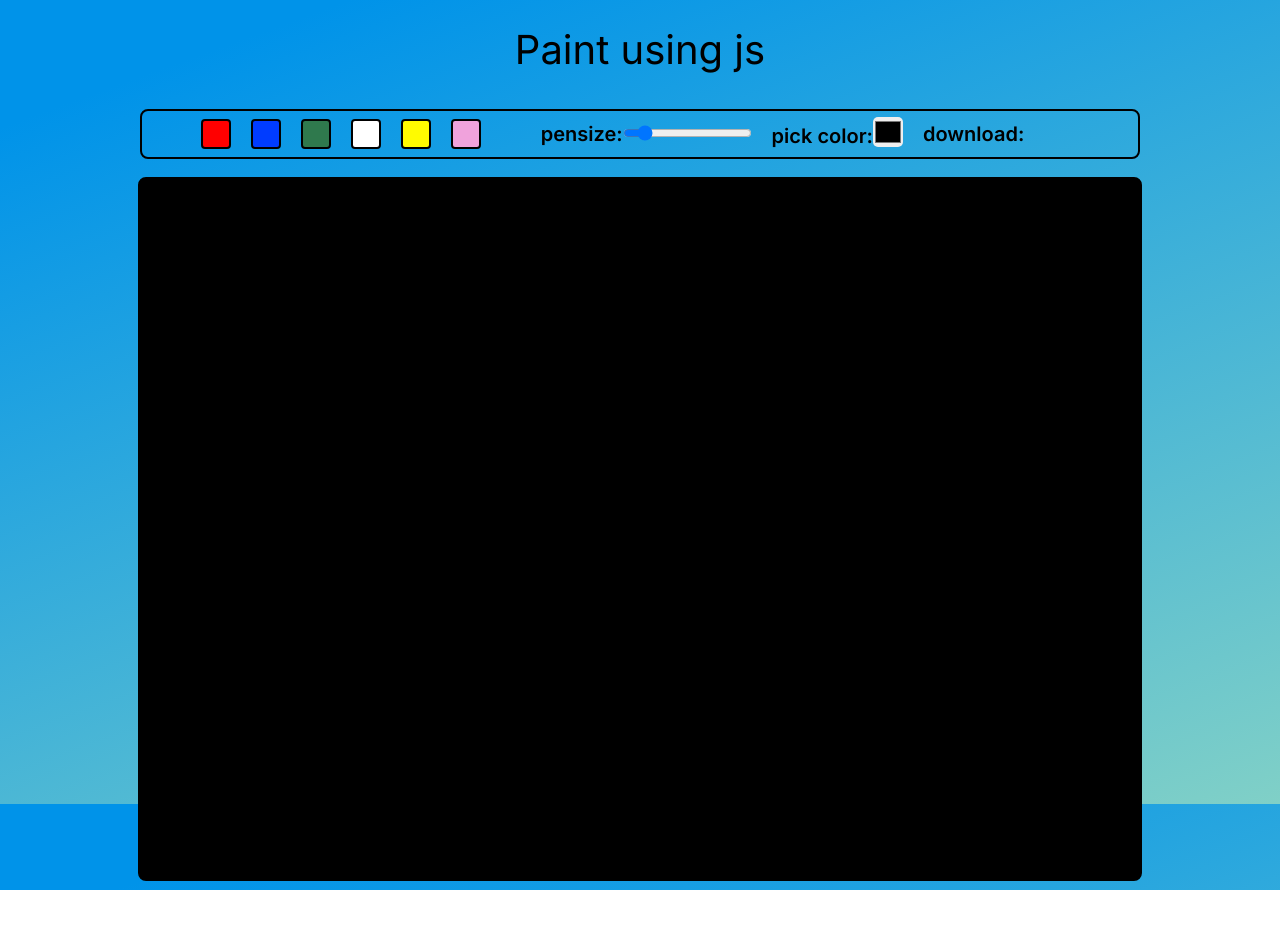
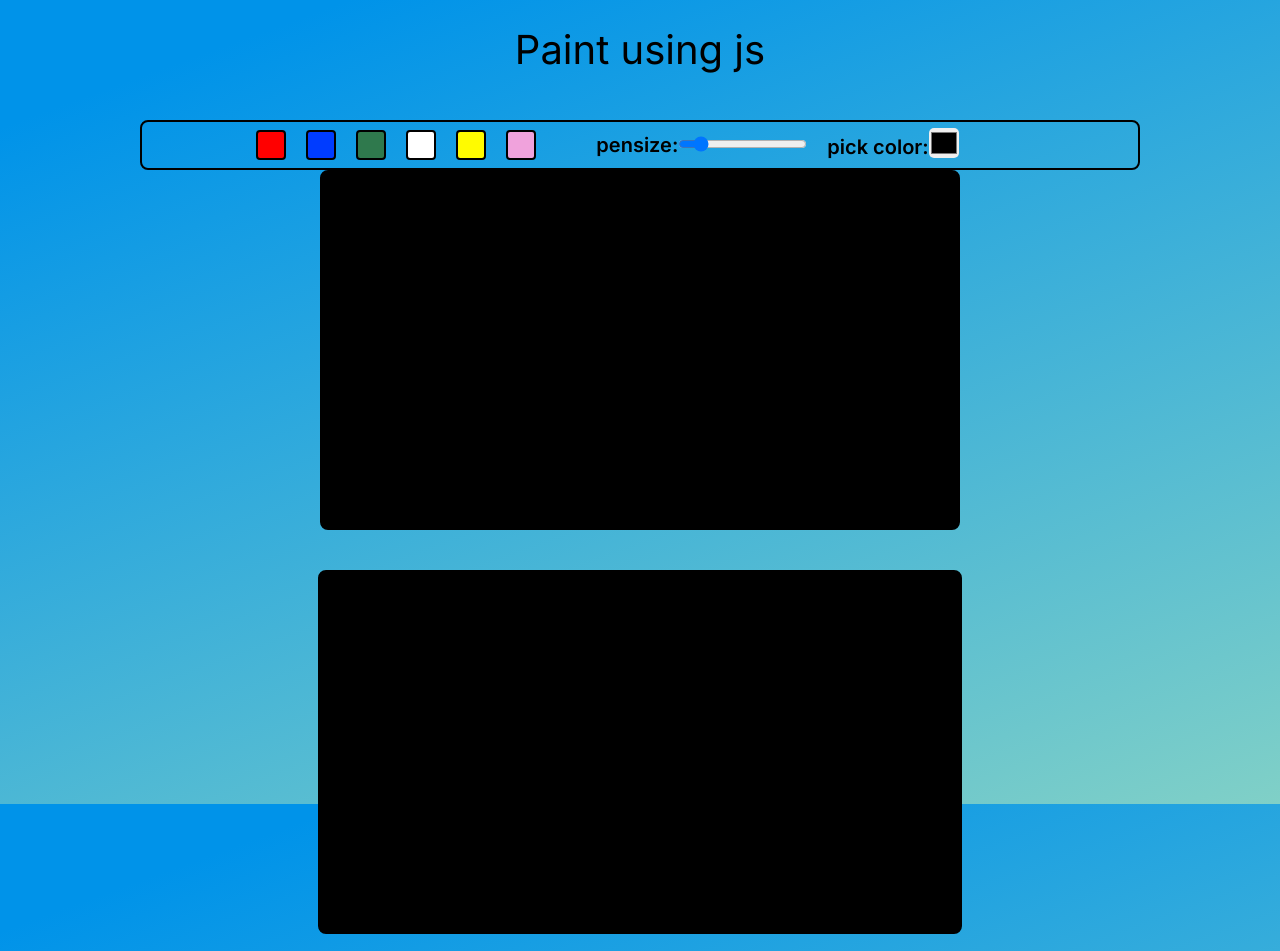
Before and after one commit to Nishu0/Bob_Ross_V2, a Next.js app: page /paint in a window 1280 px wide. Shown: the top 951 px of the page. Before the commit the page ends 890 px from the top, so only its background shows below. Built offline with nearby package versions, Linux system fonts and the light colour scheme.

Commit message:
Video and Canvas

```diff
--- a/app/globals.css
+++ b/app/globals.css
@@ -2,7 +2,7 @@
 @tailwind components;
 @tailwind utilities;
 
-
+/* Add this CSS to your existing styles */
 body {
   width: 100%;
   height: 98vh;
@@ -12,29 +12,62 @@ body {
   font-family: "Poppins", sans-serif;
   background-image: linear-gradient(160deg, #0093e9 10%, #80d0c7 100%);
 }
-#canvas {
-  border: 2px solid #000;
-  border-radius: 8px;
-  background-color: rgb(0, 0, 0);
-}
+
 .title {
   text-align: center;
   margin-bottom: 20px;
   margin-top: 20px;
   font-size: 40px;
 }
-h2 {
-  text-align: center;
+
+#youtube-player {
+  height: 360px;
+  width: 640px;
+  margin-bottom: 20px;
+  border: 2px solid #000;
+  border-radius: 8px;
+  background-color: #000;
 }
+
+#canvas {
+  border: 2px solid #000;
+  border-radius: 8px;
+  background-color: #000;
+  max-width: 640px; /* Adjust this value based on your preference */
+  max-height: 360px; /* Adjust this value based on your preference */
+}
+
+.youtube-wrapper {
+  display: flex;
+  align-items: center;
+  justify-content: center;
+  margin-bottom: 20px; /* Add margin to separate from colors wrapper */
+}
+
+.colors-wrapper {
+  display: flex;
+  flex-direction: column;
+  align-items: center;
+  justify-content: center;
+}
+
+.canvas-wrapper {
+  display: flex;
+  align-items: center;
+  justify-content: center;
+}
+
 #wrapper {
   display: flex;
+  flex-direction: column; /* Stack elements vertically */
   align-items: center;
-  justify-content: space-around;
-  flex-direction: column;
-  width: 1250px;
-  height: 790px;
+  width: 100%; /* Take up the full width of the screen */
+  height: 100%; /* Take up the full height of the screen */
   margin: auto;
+  padding: 20px; /* Add some padding for better appearance */
+  box-sizing: border-box; /* Include padding in the width and height calculation */
 }
+
 .tools {
   width: 1000px;
   height: 50px;
@@ -44,6 +77,7 @@ h2 {
   justify-content: space-around;
   align-items: center;
 }
+
 .all-color {
   margin-left: -45px;
   display: flex;
@@ -52,38 +86,53 @@ h2 {
   list-style: none;
   gap: 20px;
 }
-#pick-color{
-	/* border: 1px solid black; */
+
+#pick-color {
+  /* border: 1px solid black; */
   border-radius: 5px;
-	width: 30px;
-	height: 30px;
+  width: 30px;
+  height: 30px;
 }
+
 label {
   font-size: 20px;
   font-weight: 600;
 }
-.color ,#eraser,#trash{
+
+.color,
+#eraser,
+#trash {
   width: 30px;
   height: 30px;
   border-radius: 4px;
   border: 2px solid #000;
 }
-.color:hover ,#eraser:hover ,#trash:hover{
+
+.color:hover,
+#eraser:hover,
+#trash:hover {
   border: 2px solid rgb(255, 255, 255);
 }
+
 .color-1 {
   background-color: rgb(255, 0, 0);
-}.color-2 {
+}
+.color-2 {
   background-color: rgb(0, 60, 255);
-}.color-3 {
+}
+.color-3 {
   background-color: rgb(47, 121, 77);
-}.color-4 {
+}
+.color-4 {
   background-color: rgb(255, 255, 255);
-}.color-5 {
+}
+.color-5 {
   background-color: rgb(255, 251, 0);
-}.color-6 {
+}
+.color-6 {
   background-color: rgb(240, 162, 220);
 }
+
 .fa-1x {
   color: rgb(90, 90, 90);
   position: relative;
@@ -91,35 +140,67 @@ label {
   right: -5px;
   color: rgb(0, 0, 0);
 }
+
 a .fa-solid {
   color: rgb(29, 29, 29);
   margin-left: 10px;
 }
+
 a .fa-solid:hover {
   color: white;
 }
+
 .active {
   transform: scale(1.2);
 }
+
 .links {
   text-decoration: none;
 }
+
 .fa-brands:hover {
   color: white;
 }
+
 .fa-github-square {
   margin-left: -12px;
 }
+
 .link {
   margin-top: -30px;
   text-align: center;
 }
+
 h3 {
   text-align: center;
   margin-top: 5px;
 }
-@media (max-width:1250px) {
-  #wrapper{
-    width: 1000px;
+
+@media (max-width: 1250px) {
+  #wrapper {
+    flex-direction: column; /* Stack elements vertically on smaller screens */
+    height: auto; /* Allow the container to adjust its height based on content */
+  }
+
+  #youtube-player,
+  #canvas {
+    width: 100%; /* Take up the full width on smaller screens */
+    max-width: none; /* Remove the maximum width for responsive behavior */
+    height: 300px; /* Adjust the height as needed for smaller screens */
   }
 }
+
+.download-button {
+  background-color: transparent;
+  border: none;
+  cursor: pointer;
+  padding: 0;
+}
+
+.download-button i {
+  color: black; /* Set the color for the download icon */
+}
+
+.download-button:hover i {
+  color: white; /* Set the color for the download icon on hover */
+}
--- a/app/paint/page.jsx
+++ b/app/paint/page.jsx
@@ -1,47 +1,16 @@
 "use client"
-import { useEffect, useRef, useState } from 'react';
+import React, { useState, useRef } from 'react';
+import YouTubePlayer from '../../components/Youtube';
+import CanvasComponent from '../../components/Canvas';
+import ColorsWrapper from '../../components/Colours';
 
 const Paint = () => {
-  const canvasRef = useRef(null);
-  const [ctx, setCtx] = useState(null);
   const [color, setColor] = useState('lightBlue');
   const [penSize, setPenSize] = useState(5);
-  const [painting, setPainting] = useState(false);
+  const canvasRef = useRef(null);
 
-  useEffect(() => {
-    const canvas = canvasRef.current;
-    const context = canvas.getContext('2d');
-    setCtx(context);
-  }, []);
-
-  function start(e) {
-    setPainting(true);
-    draw(e);
-  }
-
-  function finish() {
-    setPainting(false);
-    ctx.beginPath();
-  }
-
-  function draw(e) {
-    if (!painting) return;
-
-    ctx.strokeStyle = color;
-    ctx.lineWidth = penSize;
-    ctx.lineCap = 'round';
-
-    let x = e.offsetX;
-    let y = e.offsetY;
-
-    ctx.lineTo(x, y);
-    ctx.stroke();
-    ctx.beginPath();
-    ctx.moveTo(x, y);
-  }
-
-  const clearCanvas = () => {
-    ctx.clearRect(0, 0, ctx.canvas.width, ctx.canvas.height);
+  const selectColor = (col) => {
+    setColor(col);
   };
 
   const eraser = () => {
@@ -49,16 +18,10 @@ const Paint = () => {
     setColor('black');
   };
 
-  const selectColor = (e) => {
-    removeActive();
-    setColor(e.getAttribute('data-value'));
-    e.classList.add('active');
-  };
-
-  const removeActive = () => {
-    allColor.forEach((c) => {
-      c.classList.remove('active');
-    });
+  const clearCanvas = () => {
+    if (canvasRef.current) {
+      canvasRef.current.clearCanvas();
+    }
   };
 
   const penSizeChanging = (size) => {
@@ -66,57 +29,33 @@ const Paint = () => {
   };
 
   const pickedColorChange = (col) => {
-    setColor(col.value);
+    setColor(col);
   };
 
   return (
     <div>
       <h1 className="title">Paint using js</h1>
       <main id="wrapper">
-        <section className="tools">
-          <ul className="all-color">
-            {/* Color palate */}
-            <li className="color color-1" data-value="red" onClick={() => selectColor('red')}></li>
-            <li className="color color-2" data-value="blue" onClick={() => selectColor('blue')}></li>
-            <li className="color color-3" data-value="green" onClick={() => selectColor('green')}></li>
-            <li className="color color-4" data-value="white" onClick={() => selectColor('white')}></li>
-            <li className="color color-5" data-value="yellow" onClick={() => selectColor('yellow')}></li>
-            <li className="color color-6" data-value="pink" onClick={() => selectColor('pink')}></li>
+        {/* Colors wrapper */}
+        <ColorsWrapper
+          selectColor={selectColor}
+          eraser={eraser}
+          clearCanvas={clearCanvas}
+          penSizeChanging={penSizeChanging}
+          pickedColorChange={pickedColorChange}
+          color={color}
+          penSize={penSize}
+        />
 
-            {/* Eraser */}
-            <li>
-              <button onClick={eraser}><i className="fa-solid fa-eraser"></i></button>
-            </li>
+        {/* YouTube player */}
+        <div className="youtube-wrapper">
+          <YouTubePlayer />
+        </div>
 
-            {/* Clear canvas */}
-            <li>
-              <button onClick={clearCanvas}><i className="fa-solid fa-trash"></i></button>
-            </li>
-
-            {/* Tools */}
-            <li>
-              <label htmlFor="size">pensize:</label>
-              <input type="range" name="size" id="size" min="2" max="40" step="5" value={penSize} onChange={(e) => penSizeChanging(e.target.value)} />
-            </li>
-
-            {/* Select color */}
-            <li>
-              <label htmlFor="pick-color">pick color:</label>
-              <input id="pick-color" name="pick-color" type="color" value={color} onChange={(e) => pickedColorChange(e.target.value)} />
-            </li>
-
-            {/* Download art */}
-            <li>
-              <label htmlFor="down-load">download:</label>
-              <a href="#" id="down-load" name="down-load" download="paint.png" name="links">
-                <i className="fa-solid fa-download fa-lg"></i>
-              </a>
-            </li>
-          </ul>
-        </section>
-
-        {/* Canvas element */}
-        <canvas ref={canvasRef} id="canvas" width="1000" height="700" />
+        {/* Canvas component */}
+        <div className="canvas-wrapper">
+          <CanvasComponent ref={canvasRef} width={640} height={360} color={color} penSize={penSize} />
+        </div>
       </main>
     </div>
   );
--- /dev/null
+++ b/components/Canvas.jsx
@@ -0,0 +1,80 @@
+import React, { useRef, useEffect } from 'react';
+
+const CanvasComponent = React.forwardRef((props, ref) => {
+  const canvasRef = useRef(null);
+  const { width, height, color, penSize } = props;
+  const [ctx, setCtx] = React.useState(null);
+  const [painting, setPainting] = React.useState(false);
+
+  useEffect(() => {
+    const canvas = canvasRef.current;
+    const context = canvas.getContext('2d');
+    setCtx(context);
+  }, []);
+
+  function start(e) {
+    setPainting(true);
+    draw(e);
+  }
+
+  function finish() {
+    setPainting(false);
+    ctx.beginPath();
+  }
+
+  function draw(e) {
+    if (!painting) return;
+
+    ctx.strokeStyle = color;
+    ctx.lineWidth = penSize;
+    ctx.lineCap = 'round';
+
+    let x = e.nativeEvent.offsetX;
+    let y = e.nativeEvent.offsetY;
+
+    ctx.lineTo(x, y);
+    ctx.stroke();
+    ctx.beginPath();
+    ctx.moveTo(x, y);
+  }
+
+  const clearCanvas = () => {
+    ctx.clearRect(0, 0, ctx.canvas.width, ctx.canvas.height);
+  };
+
+  const downloadCanvas = () => {
+    const canvas = canvasRef.current;
+    const image = canvas.toDataURL('image/png');
+    const link = document.createElement('a');
+    link.download = 'canvas_image.png';
+    link.href = image;
+    link.click();
+  };
+
+  return (
+    <div>
+      <canvas
+        ref={(canvas) => {
+          canvasRef.current = canvas;
+          if (ref) {
+            ref.current = {
+              clearCanvas: clearCanvas,
+            };
+          }
+        }}
+        width={width}
+        height={height}
+        onMouseDown={start}
+        onMouseUp={finish}
+        onMouseMove={draw}
+        style={{
+          border: '2px solid #000',
+          borderRadius: '8px',
+          backgroundColor: '#000',
+        }}
+      />
+    </div>
+  );
+});
+
+export default CanvasComponent;
--- /dev/null
+++ b/components/Colours.jsx
@@ -0,0 +1,61 @@
+import React from 'react';
+
+const ColorsWrapper = ({ selectColor, eraser, clearCanvas, penSizeChanging, pickedColorChange, color, penSize }) => {
+  const downloadCanvas = () => {
+    const canvas = document.querySelector('#canvas'); // Get the canvas element
+    const image = canvas.toDataURL('image/png'); // Convert the canvas content to a data URL
+    const link = document.createElement('a'); // Create a link element
+    link.download = 'paint.png'; // Set the download attribute with the desired filename
+    link.href = image; // Set the data URL as the link's href
+    link.click(); // Programmatically trigger the download
+  };
+
+  return (
+    <section className="tools">
+      <ul className="all-color">
+        {/* Color palate */}
+        <li className="color color-1" data-value="red" onClick={() => selectColor('red')}></li>
+        <li className="color color-2" data-value="blue" onClick={() => selectColor('blue')}></li>
+        <li className="color color-3" data-value="green" onClick={() => selectColor('green')}></li>
+        <li className="color color-4" data-value="white" onClick={() => selectColor('white')}></li>
+        <li className="color color-5" data-value="yellow" onClick={() => selectColor('yellow')}></li>
+        <li className="color color-6" data-value="pink" onClick={() => selectColor('pink')}></li>
+
+        {/* Eraser */}
+        <li>
+          <button onClick={eraser}>
+            <i className="fa-solid fa-eraser"></i>
+          </button>
+        </li>
+
+        {/* Clear canvas */}
+        <li>
+          <button onClick={clearCanvas}>
+            <i className="fa-solid fa-trash"></i>
+          </button>
+        </li>
+
+        {/* Tools */}
+        <li>
+          <label htmlFor="size">pensize:</label>
+          <input type="range" name="size" id="size" min="2" max="40" step="5" value={penSize} onChange={(e) => penSizeChanging(e.target.value)} />
+        </li>
+
+        {/* Select color */}
+        <li>
+          <label htmlFor="pick-color">pick color:</label>
+          <input id="pick-color" name="pick-color" type="color" value={color} onChange={(e) => pickedColorChange(e.target.value)} />
+        </li>
+
+        {/* Download art */}
+        <li>
+          <button onClick={downloadCanvas}>
+            <i className="fa-solid fa-download fa-lg"></i>
+          </button>
+        </li>
+      </ul>
+    </section>
+  );
+};
+
+export default ColorsWrapper;
```
